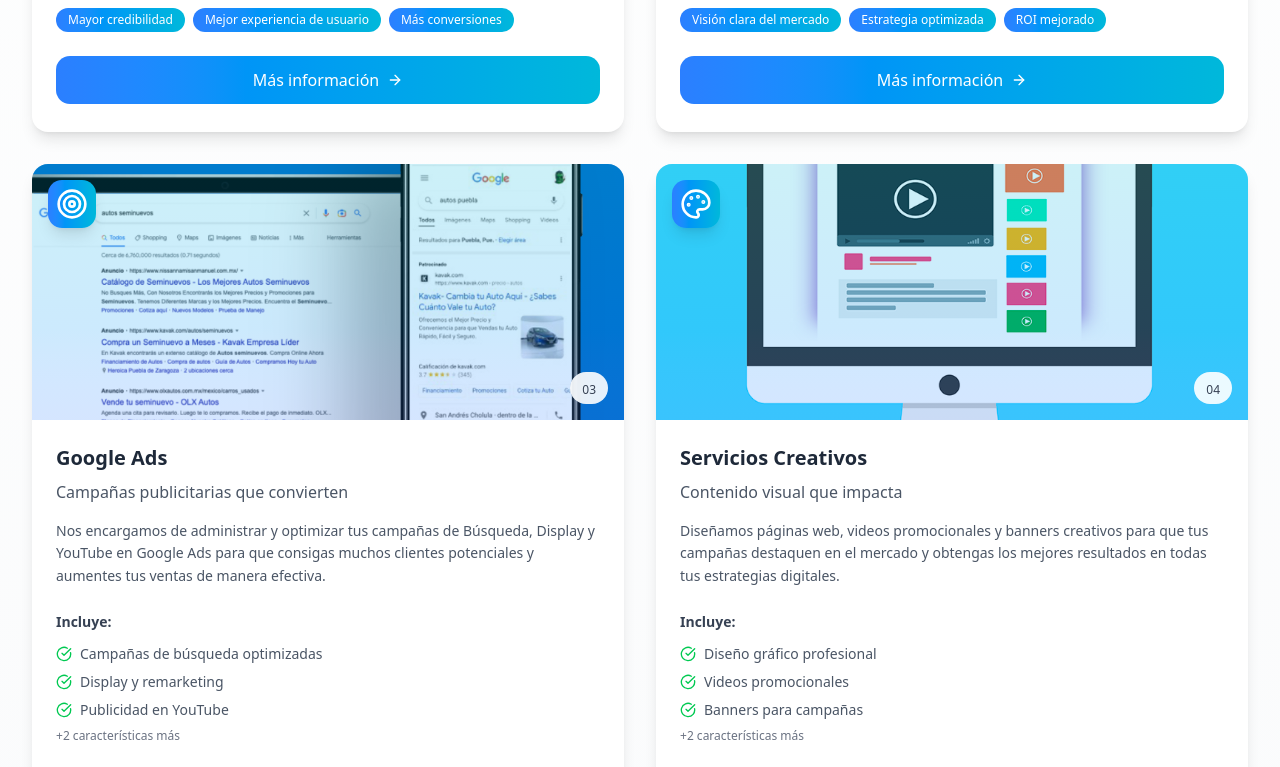
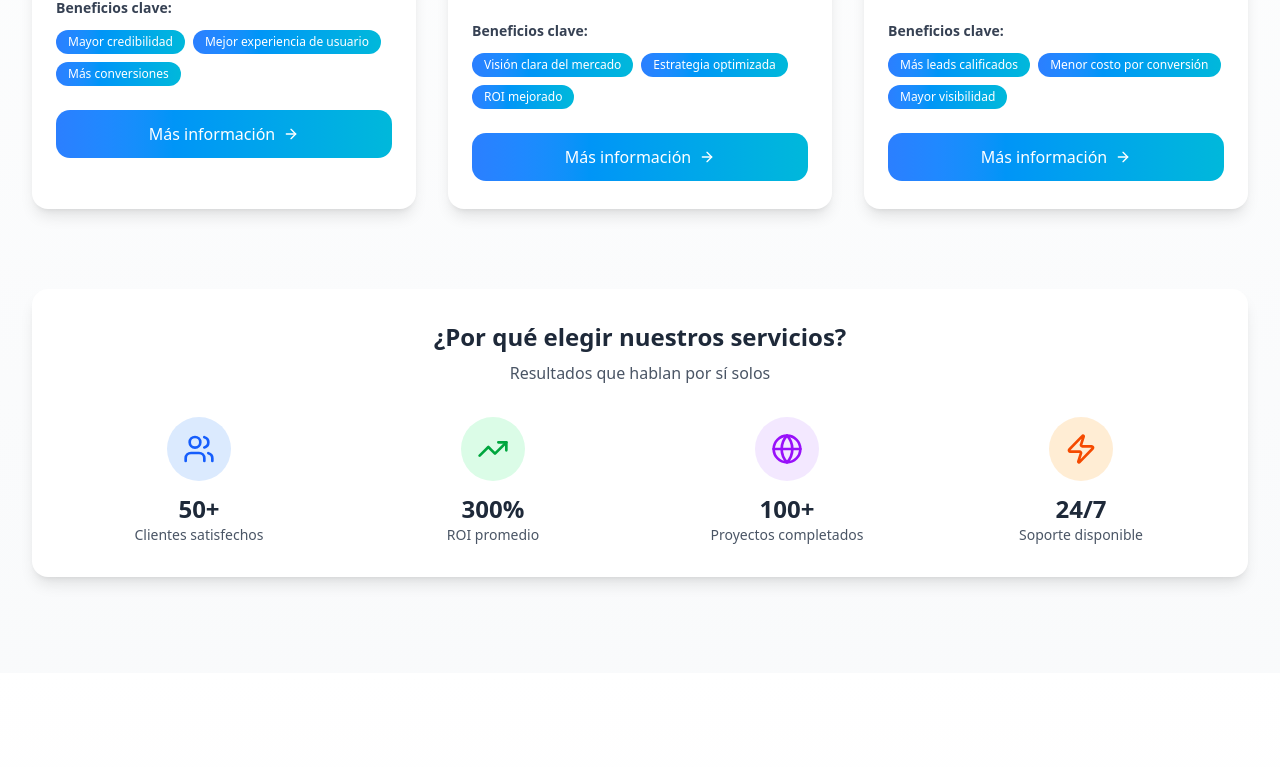
Before and after one commit to Irwingduran/delta-digital, a Next.js app: page / in a window 1280 px wide. Shown: the part 2855-3622 px from the top of the page. Built offline with nearby package versions, Linux system fonts and the light colour scheme.

Commit message:
updated design component

```diff
--- a/components/google-ads.tsx
+++ b/components/google-ads.tsx
@@ -87,7 +87,7 @@
               <div className={`bg-gradient-to-r ${feature.color} p-6 text-white relative overflow-hidden`}>
                 <div className="absolute top-0 right-0 w-20 h-20 bg-white opacity-10 rounded-full -translate-y-10 translate-x-10" />
                 <div className="relative z-10 flex justify-between items-start">
-                  <div className="w-10 h-10 bg-white bg-opacity-20 rounded-lg flex items-center justify-center">
+                  <div className="w-10 h-10 bg-opacity-20 rounded-lg flex items-center justify-center">
                     {feature.icon}
                   </div>
                   <span className="text-2xl font-bold opacity-80">{feature.id}</span>
--- a/components/navbar.tsx
+++ b/components/navbar.tsx
@@ -19,7 +19,7 @@
     { name: "Servicios", href: "/#services" },
     { name: "Portfolio", href: "/#portfolio" },
     { name: "Paquetes", href: "/#packages" },
-    { name: "Contacto", href: "/contacto" },
+    { name: "Contacto", href: "/#contacto" },
   ]
 
   useEffect(() => {
--- a/components/pricing-plans.tsx
+++ b/components/pricing-plans.tsx
@@ -2,15 +2,38 @@
 
 import { useState } from "react"
 import { motion } from "framer-motion"
-import { Check, Star, ArrowRight, Zap, Globe, Code, Target, Crown, Sparkles } from "lucide-react"
+import {
+  Check,
+  Star,
+  ArrowRight,
+  Zap,
+  Globe,
+  Code,
+  Target,
+  Crown,
+  Sparkles,
+  ShoppingCart,
+  LayoutDashboard,
+  BarChart2,
+  CreditCard,
+  Users,
+  Shield,
+  Mail,
+  Image,
+  Smartphone,
+  Calendar,
+  FileText,
+  Settings,
+
+} from "lucide-react"
 
 const PricingPlans = () => {
-  const [activeCategory, setActiveCategory] = useState("web-development")
+  const [activeCategory, setActiveCategory] = useState("google-ads")
   const [hoveredPlan, setHoveredPlan] = useState<string | null>(null)
 
   const categories = [
+    { id: "google-ads", name: "Google Ads", icon: <Target className="w-5 h-5" /> },
     { id: "web-development", name: "Desarrollo Web", icon: <Code className="w-5 h-5" /> },
-    { id: "google-ads", name: "Google Ads", icon: <Target className="w-5 h-5" /> },
   ]
 
   const googleAdsPlans = [
@@ -18,22 +41,19 @@
       id: "individual",
       title: "INDIVIDUAL",
       subtitle: "Perfecto para empezar",
-      price: "$XXXX",
-      currency: "+ IVA",
-      initialPrice: "Primer mes $XXXX + IVA",
       initialNote: "(Configuración inicial)",
       popular: false,
       color: "from-blue-500 to-blue-600",
       features: [
-        "1 Campaña (búsqueda, display y YouTube)",
-        "Estudio de palabras clave",
-        "Dos grupos de anuncios y un anuncio por grupo",
-        "Configuración inicial de la campaña",
-        "Seguimiento de acciones (llamadas, WhatsApp, conversiones)",
-        "Dashboard online de informes",
-        "Configuración de Google Analytics",
-        "Administración y optimización periódica",
-        "Revisión mensual con cliente",
+        { text: "1 Campaña (búsqueda, display y YouTube)", icon: <BarChart2 className="w-4 h-4 text-green-500 mr-3 mt-0.5 flex-shrink-0" /> },
+        { text: "Estudio de palabras clave", icon: <FileText className="w-4 h-4 text-green-500 mr-3 mt-0.5 flex-shrink-0" /> },
+        { text: "Dos grupos de anuncios y un anuncio por grupo", icon: <LayoutDashboard className="w-4 h-4 text-green-500 mr-3 mt-0.5 flex-shrink-0" /> },
+        { text: "Configuración inicial de la campaña", icon: <Settings className="w-4 h-4 text-green-500 mr-3 mt-0.5 flex-shrink-0" /> },
+        { text: "Seguimiento de acciones (llamadas, WhatsApp, conversiones)", icon: <Smartphone className="w-4 h-4 text-green-500 mr-3 mt-0.5 flex-shrink-0" /> },
+        { text: "Dashboard online de informes", icon: <LayoutDashboard className="w-4 h-4 text-green-500 mr-3 mt-0.5 flex-shrink-0" /> },
+        { text: "Configuración de Google Analytics", icon: <BarChart2 className="w-4 h-4 text-green-500 mr-3 mt-0.5 flex-shrink-0" /> },
+        { text: "Administración y optimización periódica", icon: <Settings className="w-4 h-4 text-green-500 mr-3 mt-0.5 flex-shrink-0" /> },
+        { text: "Revisión mensual con cliente", icon: <Calendar className="w-4 h-4 text-green-500 mr-3 mt-0.5 flex-shrink-0" /> },
       ],
       note: "*No incluye inversión publicitaria",
       icon: <Zap className="w-6 h-6" />,
@@ -42,22 +62,19 @@
       id: "3-pack",
       title: "3-PACK",
       subtitle: "Más alcance y resultados",
-      price: "$XXXX",
-      currency: "+ IVA",
-      initialPrice: "Primer mes $XXXX + IVA",
       initialNote: "(Configuración inicial)",
       popular: true,
       color: "from-purple-500 to-indigo-600",
       features: [
-        "3 Campañas (búsqueda, display y YouTube)",
-        "Estudio de palabras clave",
-        "Seis grupos de anuncios y un anuncio por grupo",
-        "Configuración inicial de las campañas",
-        "Seguimiento de acciones (llamadas, WhatsApp, conversiones)",
-        "Dashboard online de informes",
-        "Configuración de Google Analytics",
-        "Administración y optimización periódica",
-        "Revisión mensual con cliente",
+        { text: "3 Campañas (búsqueda, display y YouTube)", icon: <BarChart2 className="w-4 h-4 text-green-500 mr-3 mt-0.5 flex-shrink-0" /> },
+        { text: "Estudio de palabras clave", icon: <FileText className="w-4 h-4 text-green-500 mr-3 mt-0.5 flex-shrink-0" /> },
+        { text: "Seis grupos de anuncios y un anuncio por grupo", icon: <LayoutDashboard className="w-4 h-4 text-green-500 mr-3 mt-0.5 flex-shrink-0" /> },
+        { text: "Configuración inicial de las campañas", icon: <Settings className="w-4 h-4 text-green-500 mr-3 mt-0.5 flex-shrink-0" /> },
+        { text: "Seguimiento de acciones (llamadas, WhatsApp, conversiones)", icon: <Smartphone className="w-4 h-4 text-green-500 mr-3 mt-0.5 flex-shrink-0" /> },
+        { text: "Dashboard online de informes", icon: <LayoutDashboard className="w-4 h-4 text-green-500 mr-3 mt-0.5 flex-shrink-0" /> },
+        { text: "Configuración de Google Analytics", icon: <BarChart2 className="w-4 h-4 text-green-500 mr-3 mt-0.5 flex-shrink-0" /> },
+        { text: "Administración y optimización periódica", icon: <Settings className="w-4 h-4 text-green-500 mr-3 mt-0.5 flex-shrink-0" /> },
+        { text: "Revisión mensual con cliente", icon: <Calendar className="w-4 h-4 text-green-500 mr-3 mt-0.5 flex-shrink-0" /> },
       ],
       note: "*No incluye inversión publicitaria",
       icon: <Star className="w-6 h-6" />,
@@ -66,22 +83,19 @@
       id: "empresarial",
       title: "EMPRESARIAL",
       subtitle: "Solución completa y personalizada",
-      price: "Cotización",
-      currency: "personalizada",
-      initialPrice: "Incluye configuración inicial",
       initialNote: "",
       popular: false,
       color: "from-blue-500 to-blue-600",
       features: [
-        "Campañas ilimitadas según necesidades",
-        "Estudio de palabras clave avanzado",
-        "Configuración inicial de las campañas",
-        "Seguimiento de acciones completo",
-        "Un ejecutivo dedicado",
-        "Dashboard Premium de informes",
-        "Configuración de Google Analytics",
-        "Administración y optimización periódica",
-        "Revisión semanal con cliente",
+        { text: "Campañas ilimitadas según necesidades", icon: <BarChart2 className="w-4 h-4 text-green-500 mr-3 mt-0.5 flex-shrink-0" /> },
+        { text: "Estudio de palabras clave avanzado", icon: <FileText className="w-4 h-4 text-green-500 mr-3 mt-0.5 flex-shrink-0" /> },
+        { text: "Configuración inicial de las campañas", icon: <Settings className="w-4 h-4 text-green-500 mr-3 mt-0.5 flex-shrink-0" /> },
+        { text: "Seguimiento de acciones completo", icon: <Smartphone className="w-4 h-4 text-green-500 mr-3 mt-0.5 flex-shrink-0" /> },
+        { text: "Un ejecutivo dedicado", icon: <Users className="w-4 h-4 text-green-500 mr-3 mt-0.5 flex-shrink-0" /> },
+        { text: "Dashboard Premium de informes", icon: <LayoutDashboard className="w-4 h-4 text-green-500 mr-3 mt-0.5 flex-shrink-0" /> },
+        { text: "Configuración de Google Analytics", icon: <BarChart2 className="w-4 h-4 text-green-500 mr-3 mt-0.5 flex-shrink-0" /> },
+        { text: "Administración y optimización periódica", icon: <Settings className="w-4 h-4 text-green-500 mr-3 mt-0.5 flex-shrink-0" /> },
+        { text: "Revisión semanal con cliente", icon: <Calendar className="w-4 h-4 text-green-500 mr-3 mt-0.5 flex-shrink-0" /> },
       ],
       note: "*No incluye inversión publicitaria",
       icon: <Crown className="w-6 h-6" />,
@@ -93,22 +107,20 @@
       id: "landing-page",
       title: "LANDING PAGE",
       subtitle: "Página de aterrizaje efectiva",
-      price: "$XXXX",
-      currency: "+ IVA",
       initialPrice: "Entrega en 7-10 días",
       initialNote: "",
       popular: false,
       color: "from-cyan-500 to-blue-600",
       features: [
-        "4 Secciones (Inicio, Nosotros, Galería, Contacto)",
-        "Certificado SSL (Página Segura)",
-        "Enlace a redes sociales",
-        "Botón de contacto de WhatsApp",
-        "Formulario enlazado a correo electrónico",
-        "Diseño Responsivo (móvil y desktop)",
-        "Optimización de imágenes",
-        "Optimización SEO básica",
-        "Actualización gratuita durante 1 año",
+        { text: "4 Secciones (Inicio, Nosotros, Galería, Contacto)", icon: <LayoutDashboard className="w-4 h-4 text-green-500 mr-3 mt-0.5 flex-shrink-0" /> },
+        { text: "Certificado SSL (Página Segura)", icon: <Shield className="w-4 h-4 text-green-500 mr-3 mt-0.5 flex-shrink-0" /> },
+        { text: "Enlace a redes sociales", icon: <Users className="w-4 h-4 text-green-500 mr-3 mt-0.5 flex-shrink-0" /> },
+        { text: "Botón de contacto de WhatsApp", icon: <Smartphone className="w-4 h-4 text-green-500 mr-3 mt-0.5 flex-shrink-0" /> },
+        { text: "Formulario enlazado a correo electrónico", icon: <Mail className="w-4 h-4 text-green-500 mr-3 mt-0.5 flex-shrink-0" /> },
+        { text: "Diseño Responsivo (móvil y desktop)", icon: <Smartphone className="w-4 h-4 text-green-500 mr-3 mt-0.5 flex-shrink-0" /> },
+        { text: "Optimización de imágenes", icon: <Image className="w-4 h-4 text-green-500 mr-3 mt-0.5 flex-shrink-0" /> },
+        { text: "Optimización SEO básica", icon: <BarChart2 className="w-4 h-4 text-green-500 mr-3 mt-0.5 flex-shrink-0" /> },
+        { text: "Actualización gratuita durante 1 año", icon: <Calendar className="w-4 h-4 text-green-500 mr-3 mt-0.5 flex-shrink-0" /> },
       ],
       note: "*Host y Dominio se cotizan por separado",
       icon: <Globe className="w-6 h-6" />,
@@ -117,24 +129,22 @@
       id: "website-professional",
       title: "SITIO WEB PROFESIONAL",
       subtitle: "Presencia digital completa",
-      price: "$XXXX",
-      currency: "+ IVA",
       initialPrice: "Entrega en 15-20 días",
       initialNote: "",
       popular: true,
       color: "from-purple-500 to-indigo-600",
       features: [
-        "Hasta 10 páginas personalizadas",
-        "Diseño único y profesional",
-        "Sistema de gestión de contenidos (CMS)",
-        "Optimización SEO avanzada",
-        "Integración con Google Analytics",
-        "Formularios de contacto avanzados",
-        "Galería de imágenes interactiva",
-        "Blog integrado",
-        "Certificado SSL incluido",
-        "Capacitación para administrar el sitio",
-        "Soporte técnico por 3 meses",
+        { text: "Hasta 10 páginas personalizadas", icon: <LayoutDashboard className="w-4 h-4 text-green-500 mr-3 mt-0.5 flex-shrink-0" /> },
+        { text: "Diseño único y profesional", icon: <Image className="w-4 h-4 text-green-500 mr-3 mt-0.5 flex-shrink-0" /> },
+        { text: "Sistema de gestión de contenidos (CMS)", icon: <Settings className="w-4 h-4 text-green-500 mr-3 mt-0.5 flex-shrink-0" /> },
+        { text: "Optimización SEO avanzada", icon: <BarChart2 className="w-4 h-4 text-green-500 mr-3 mt-0.5 flex-shrink-0" /> },
+        { text: "Integración con Google Analytics", icon: <BarChart2 className="w-4 h-4 text-green-500 mr-3 mt-0.5 flex-shrink-0" /> },
+        { text: "Formularios de contacto avanzados", icon: <Mail className="w-4 h-4 text-green-500 mr-3 mt-0.5 flex-shrink-0" /> },
+        { text: "Galería de imágenes interactiva", icon: <Image className="w-4 h-4 text-green-500 mr-3 mt-0.5 flex-shrink-0" /> },
+        { text: "Blog integrado", icon: <FileText className="w-4 h-4 text-green-500 mr-3 mt-0.5 flex-shrink-0" /> },
+        { text: "Certificado SSL incluido", icon: <Shield className="w-4 h-4 text-green-500 mr-3 mt-0.5 flex-shrink-0" /> },
+        { text: "Capacitación para administrar el sitio", icon: <Users className="w-4 h-4 text-green-500 mr-3 mt-0.5 flex-shrink-0" /> },
+        { text: "Soporte técnico por 3 meses", icon: <Calendar className="w-4 h-4 text-green-500 mr-3 mt-0.5 flex-shrink-0" /> },
       ],
       note: "*Incluye hosting por 1 año",
       icon: <Code className="w-6 h-6" />,
@@ -143,25 +153,23 @@
       id: "ecommerce",
       title: "TIENDA ONLINE",
       subtitle: "Vende en línea 24/7",
-      price: "$XXXX",
-      currency: "+ IVA",
       initialPrice: "Entrega en 25-30 días",
       initialNote: "",
       popular: false,
       color: "from-cyan-500 to-blue-600",
       features: [
-        "Catálogo de productos ilimitado",
-        "Carrito de compras avanzado",
-        "Pasarela de pagos integrada",
-        "Panel de administración completo",
-        "Gestión de inventario",
-        "Sistema de cupones y descuentos",
-        "Integración con redes sociales",
-        "Optimización SEO para e-commerce",
-        "Diseño responsivo premium",
-        "Certificado SSL incluido",
-        "Capacitación completa",
-        "Soporte técnico por 6 meses",
+        { text: "Catálogo de productos ilimitado", icon: <ShoppingCart className="w-4 h-4 text-green-500 mr-3 mt-0.5 flex-shrink-0" /> },
+        { text: "Carrito de compras avanzado", icon: <ShoppingCart className="w-4 h-4 text-green-500 mr-3 mt-0.5 flex-shrink-0" /> },
+        { text: "Pasarela de pagos integrada", icon: <CreditCard className="w-4 h-4 text-green-500 mr-3 mt-0.5 flex-shrink-0" /> },
+        { text: "Panel de administración completo", icon: <LayoutDashboard className="w-4 h-4 text-green-500 mr-3 mt-0.5 flex-shrink-0" /> },
+        { text: "Gestión de inventario", icon: <ShoppingCart className="w-4 h-4 text-green-500 mr-3 mt-0.5 flex-shrink-0" /> },
+        { text: "Sistema de cupones y descuentos", icon: <ShoppingCart className="w-4 h-4 text-green-500 mr-3 mt-0.5 flex-shrink-0" /> },
+        { text: "Integración con redes sociales", icon: <Users className="w-4 h-4 text-green-500 mr-3 mt-0.5 flex-shrink-0" /> },
+        { text: "Optimización SEO para e-commerce", icon: <BarChart2 className="w-4 h-4 text-green-500 mr-3 mt-0.5 flex-shrink-0" /> },
+        { text: "Diseño responsivo premium", icon: <Smartphone className="w-4 h-4 text-green-500 mr-3 mt-0.5 flex-shrink-0" /> },
+        { text: "Certificado SSL incluido", icon: <Shield className="w-4 h-4 text-green-500 mr-3 mt-0.5 flex-shrink-0" /> },
+        { text: "Capacitación completa", icon: <Users className="w-4 h-4 text-green-500 mr-3 mt-0.5 flex-shrink-0" /> },
+        { text: "Soporte técnico por 6 meses", icon: <Calendar className="w-4 h-4 text-green-500 mr-3 mt-0.5 flex-shrink-0" /> },
       ],
       note: "*Incluye hosting por 1 año y configuración de pagos",
       icon: <Sparkles className="w-6 h-6" />,
@@ -170,32 +178,30 @@
       id: "web-app",
       title: "APLICACIÓN WEB",
       subtitle: "Solución personalizada",
-      price: "Cotización",
-      currency: "personalizada",
       initialPrice: "Desarrollo a medida",
       initialNote: "",
       popular: false,
       color: "from-cyan-500 to-blue-600 ",
       features: [
-        "Desarrollo completamente personalizado",
-        "Base de datos avanzada",
-        "Panel de administración",
-        "API REST integrada",
-        "Autenticación de usuarios",
-        "Dashboard con métricas",
-        "Integración con servicios externos",
-        "Optimización de rendimiento",
-        "Seguridad avanzada",
-        "Documentación técnica",
-        "Capacitación del equipo",
-        "Soporte técnico extendido",
+        { text: "Desarrollo completamente personalizado", icon: <Code className="w-4 h-4 text-green-500 mr-3 mt-0.5 flex-shrink-0" /> },
+        { text: "Base de datos avanzada", icon: <LayoutDashboard className="w-4 h-4 text-green-500 mr-3 mt-0.5 flex-shrink-0" /> },
+        { text: "Panel de administración", icon: <Settings className="w-4 h-4 text-green-500 mr-3 mt-0.5 flex-shrink-0" /> },
+        { text: "API REST integrada", icon: <Code className="w-4 h-4 text-green-500 mr-3 mt-0.5 flex-shrink-0" /> },
+        { text: "Autenticación de usuarios", icon: <Users className="w-4 h-4 text-green-500 mr-3 mt-0.5 flex-shrink-0" /> },
+        { text: "Dashboard con métricas", icon: <BarChart2 className="w-4 h-4 text-green-500 mr-3 mt-0.5 flex-shrink-0" /> },
+        { text: "Integración con servicios externos", icon: <Settings className="w-4 h-4 text-green-500 mr-3 mt-0.5 flex-shrink-0" /> },
+        { text: "Optimización de rendimiento", icon: <Zap className="w-4 h-4 text-green-500 mr-3 mt-0.5 flex-shrink-0" /> },
+        { text: "Seguridad avanzada", icon: <Shield className="w-4 h-4 text-green-500 mr-3 mt-0.5 flex-shrink-0" /> },
+        { text: "Documentación técnica", icon: <FileText className="w-4 h-4 text-green-500 mr-3 mt-0.5 flex-shrink-0" /> },
+        { text: "Capacitación del equipo", icon: <Users className="w-4 h-4 text-green-500 mr-3 mt-0.5 flex-shrink-0" /> },
+        { text: "Soporte técnico extendido", icon: <Calendar className="w-4 h-4 text-green-500 mr-3 mt-0.5 flex-shrink-0" /> },
       ],
       note: "*Incluye análisis de requerimientos y arquitectura",
       icon: <Crown className="w-6 h-6" />,
     },
   ]
 
-  const currentPlans = activeCategory === "google-ads" ? googleAdsPlans : webDevelopmentPlans
+  const currentPlans = activeCategory === "google-ads" ?  googleAdsPlans : webDevelopmentPlans
 
   // Animation variants
   const containerVariants = {
@@ -306,7 +312,7 @@
                 <div className="absolute top-0 right-0 w-32 h-32 bg-white opacity-10 rounded-full -translate-y-16 translate-x-16" />
                 <div className="relative z-10">
                   <div className="flex items-center mb-3">
-                    <div className="w-10 h-10 bg-white bg-opacity-20 rounded-lg flex items-center justify-center mr-3">
+                    <div className="w-10 h-10   bg-opacity-20 rounded-lg flex items-center justify-center mr-3">
                       {plan.icon}
                     </div>
                     <div>
@@ -333,8 +339,8 @@
                 <ul className="space-y-3 mb-6">
                   {plan.features.map((feature, idx) => (
                     <li key={idx} className="flex items-start text-sm text-gray-600">
-                      <Check className="w-4 h-4 text-green-500 mr-3 mt-0.5 flex-shrink-0" />
-                      <span>{feature}</span>
+                      {feature.icon || <Check className="w-4 h-4 text-green-500 mr-3 mt-0.5 flex-shrink-0" />}
+                      <span>{feature.text || feature}</span>
                     </li>
                   ))}
                 </ul>
@@ -366,8 +372,8 @@
           ))}
         </motion.div>
 
-      {/* Call to Action */}
-      <motion.div
+        {/* Call to Action */}
+        <motion.div
           initial={{ opacity: 0, y: 20 }}
           whileInView={{ opacity: 1, y: 0 }}
           transition={{ duration: 0.5, delay: 0.4 }}
--- a/components/services.tsx
+++ b/components/services.tsx
@@ -61,24 +61,6 @@
       ],
       benefits: ["Más leads calificados", "Menor costo por conversión", "Mayor visibilidad"],
     },
-    {
-      id: 4,
-      title: "Servicios Creativos",
-      shortDescription: "Contenido visual que impacta",
-      description:
-        "Diseñamos páginas web, videos promocionales y banners creativos para que tus campañas destaquen en el mercado y obtengas los mejores resultados en todas tus estrategias digitales.",
-      image: "/servicio3.png",
-      icon: <Palette className="w-8 h-8" />,
-      color: "from-blue-500 to-cyan-500",
-      features: [
-        "Diseño gráfico profesional",
-        "Videos promocionales",
-        "Banners para campañas",
-        "Identidad visual",
-        "Contenido para redes sociales",
-      ],
-      benefits: ["Mayor engagement", "Mejor reconocimiento de marca", "Contenido profesional"],
-    },
   ]
 
   // Animation variants
@@ -136,13 +118,13 @@
           </motion.p>
         </div>
 
-        {/* Grid de servicios */}
+        {/* Grid de servicios - MODIFICADO A 3 COLUMNAS */}
         <motion.div
           variants={containerVariants}
           initial="hidden"
           whileInView="visible"
           viewport={{ once: true, margin: "-100px" }}
-          className="grid grid-cols-1 md:grid-cols-2 gap-8"
+          className="grid grid-cols-1 md:grid-cols-3 gap-8" // Cambiado de md:grid-cols-2 a md:grid-cols-3
         >
           {services.map((service, index) => (
             <motion.div
@@ -159,7 +141,7 @@
                   alt={service.title}
                   fill
                   className="object-cover transition-transform duration-700 group-hover:scale-110"
-                  sizes="(max-width: 768px) 100vw, 50vw"
+                  sizes="(max-width: 768px) 100vw, (max-width: 1200px) 50vw, 33vw"
                 />
                 <div
                   className={`absolute inset-0 bg-gradient-to-t ${service.color} opacity-20 group-hover:opacity-30 transition-opacity duration-300`}
```
Also changed, not shown: components/contact.tsx (+5 -5 lines).
